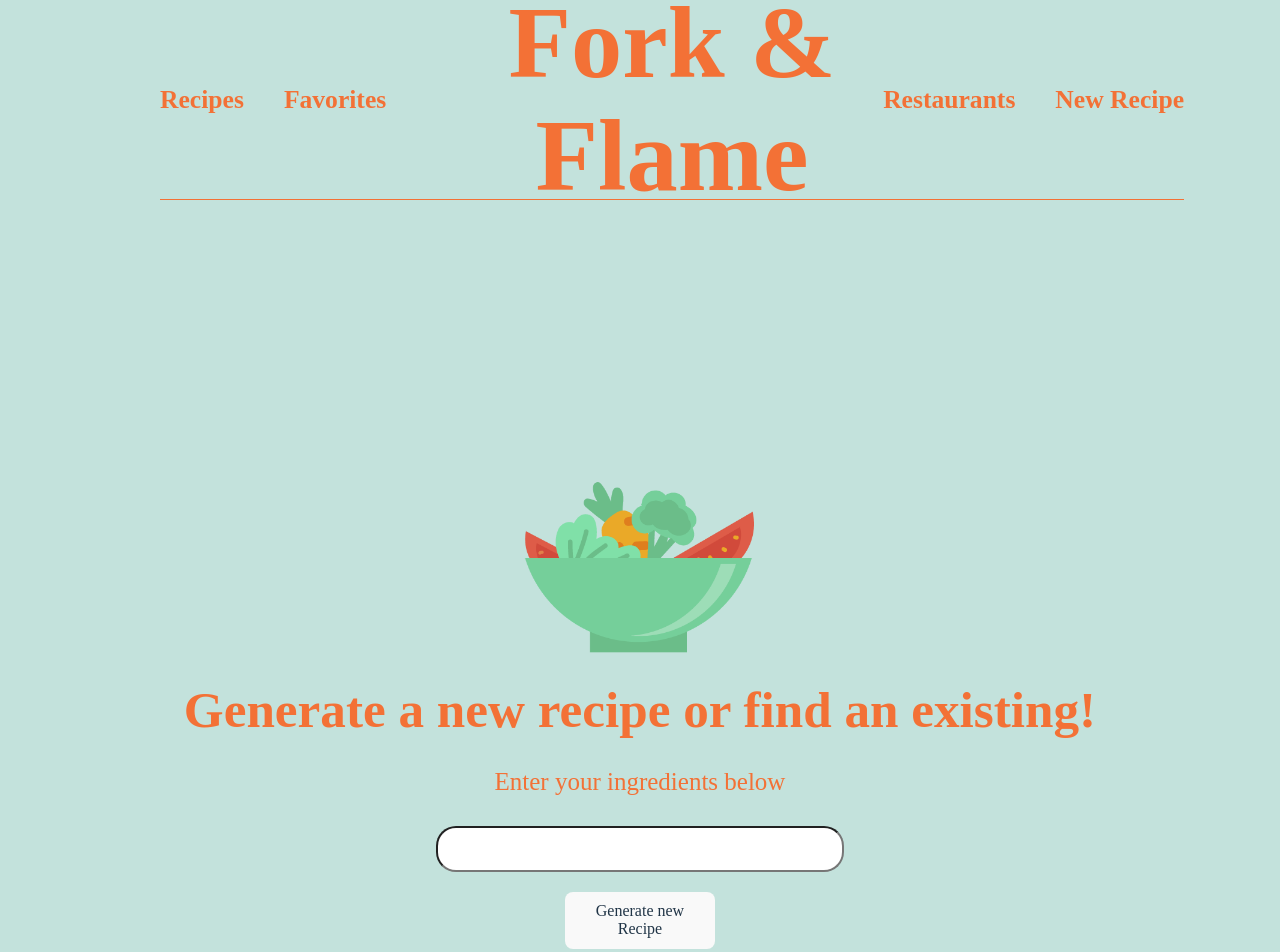
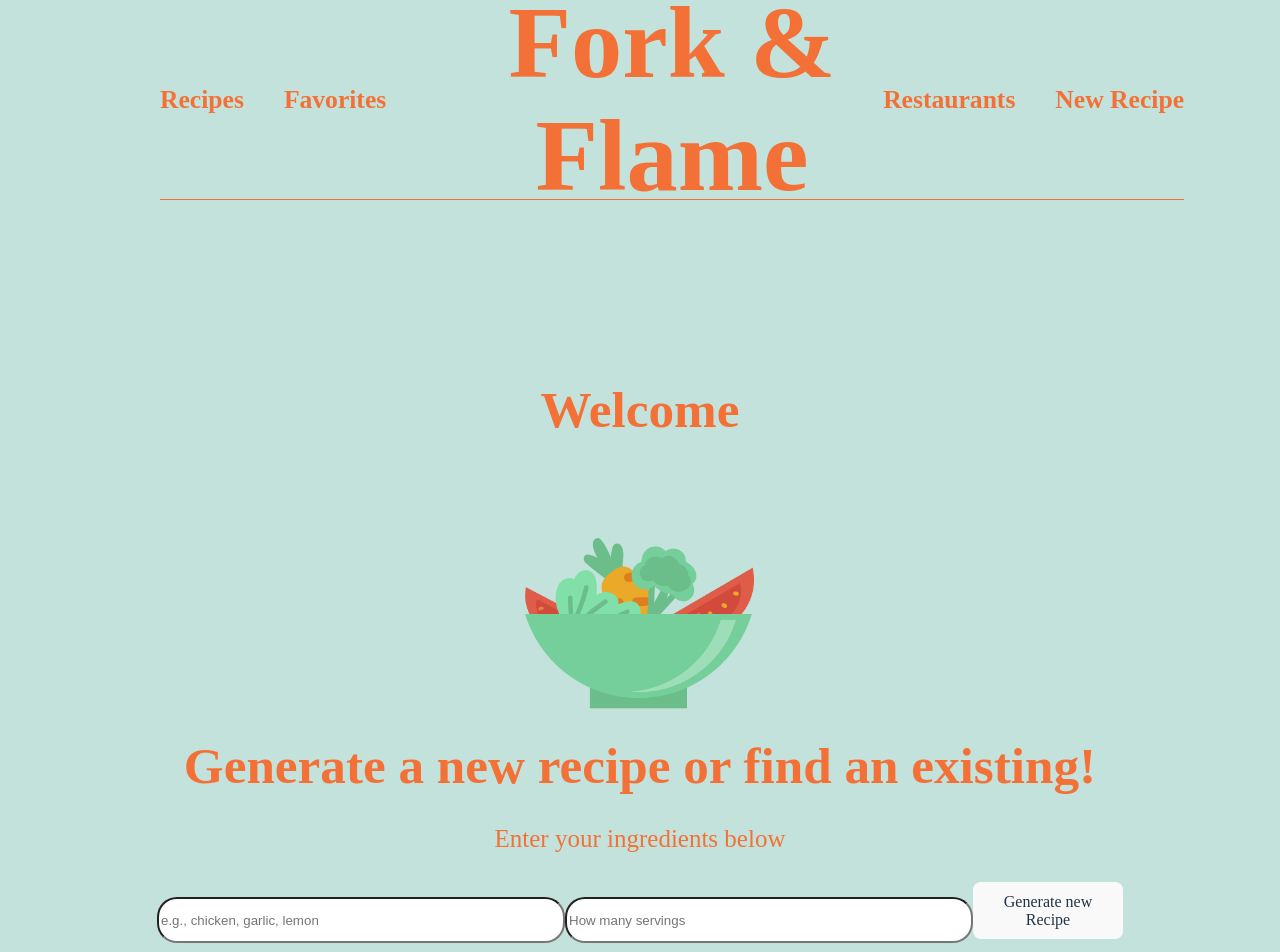
Before and after one commit to zackvalavanis/F-F-Frontend, a React (Vite) app: page / in a window 1280 px wide. Shown: the top 952 px of the page. Built offline with nearby package versions, Linux system fonts and the light colour scheme.

Commit message:
you can now ai generate recipes

```diff
--- a/src/App.tsx
+++ b/src/App.tsx
@@ -10,6 +10,7 @@ import { Restaurants } from './screens/Restaurants/Restaurants'
 import { RecipesShow } from './screens/Recipes/RecipesShow'
 import { NewRecipe } from './screens/Recipes/NewRecipe'
 import { Profile } from './screens/Profile/Profile'
+import { UserProvider } from './components/Context/user-context'
 
 function App() {
   const router = createBrowserRouter([
@@ -37,7 +38,9 @@ function App() {
 
   return (
     <>
-      <RouterProvider router={router} />
+      <UserProvider>
+        <RouterProvider router={router} />
+      </UserProvider>
     </>
   )
 }
--- /dev/null
+++ b/src/components/Context/user-context.tsx
@@ -0,0 +1,41 @@
+import React, { createContext, useState, ReactNode, useContext, useEffect } from 'react';
+
+interface User {
+  id: number;
+  name: string;
+  email: string;
+}
+
+interface UserContextType {
+  user: User | null;
+  setUser: (user: User | null) => void;
+}
+
+const UserContext = createContext<UserContextType | undefined>(undefined);
+
+export const UserProvider = ({ children }: { children: ReactNode }) => {
+  const [user, setUserState] = useState<User | null>(null);
+
+  // Load user from localStorage on mount
+  useEffect(() => {
+    const storedUser = localStorage.getItem('user');
+    if (storedUser) setUserState(JSON.parse(storedUser));
+  }, []);
+
+  const setUser = (user: User | null) => {
+    if (user) {
+      localStorage.setItem('user', JSON.stringify(user));
+    } else {
+      localStorage.removeItem('user');
+    }
+    setUserState(user);
+  };
+
+  return <UserContext.Provider value={{ user, setUser }}>{children}</UserContext.Provider>;
+};
+
+export const useUser = () => {
+  const context = useContext(UserContext);
+  if (!context) throw new Error('useUser must be used within a UserProvider');
+  return context;
+};
--- a/src/screens/Auth/Login.tsx
+++ b/src/screens/Auth/Login.tsx
@@ -2,9 +2,11 @@ import React, { useState } from 'react';
 import { Box, TextField, Button, Typography, Paper } from '@mui/material';
 import './Login.css'
 import { useNavigate } from 'react-router-dom';
+import { useUser } from '../../components/Context/user-context';
 
 export function Login() {
   const navigate = useNavigate()
+  const { setUser } = useUser()
   const api = import.meta.env.VITE_BACKEND_HOST
   const [formData, setFormData] = useState({
     email: '',
@@ -27,6 +29,7 @@ export function Login() {
       if (res.ok) {
         const data = await res.json()
         console.log('Logged in user', data)
+        setUser(data)
         navigate('/')
       }
     } catch (error) {
--- a/src/screens/Favorites/Favorites.css
+++ b/src/screens/Favorites/Favorites.css
@@ -8,7 +8,7 @@
 }
 
 .recipe-container-favorites {
-  display: grid;
+  display: flex;
   gap: 1.5rem;
   grid-template-columns: repeat(auto-fit, minmax(300px, 1fr));
   align-items: stretch;
--- a/src/screens/Favorites/Favorites.tsx
+++ b/src/screens/Favorites/Favorites.tsx
@@ -41,7 +41,7 @@ export function Favorites() {
 
   return (
     <div className='favorites-page'>
-      <h1 style={{ color: '#ff7043', marginBottom: '40px' }}>Our Favorite Recipes</h1>
+      <h1 style={{ color: '#ff7043', marginBottom: '40px' }}>Our Communities Favorite Recipes</h1>
       <div className='recipe-container-favorites'>
         {favorites.map(favorite => (
           <RecipeReviewCard key={favorite.id} recipe={favorite} />
--- a/src/screens/LandingPage/LandingPage.tsx
+++ b/src/screens/LandingPage/LandingPage.tsx
@@ -3,16 +3,53 @@ import './LandingPage.css';
 import { Player } from "@lottiefiles/react-lottie-player";
 import foodAnimation from "../../assets/Food-animation.json";
 import prepareFood from "../../assets/Prepare-Food.json";
-import { useState } from "react";
+import { useState, type FormEvent } from "react";
+import { useUser } from "../../components/Context/user-context";
 
 export function LandingPage() {
   const navigate = useNavigate();
   const [showSecond, setShowSecond] = useState(false);
+  const { user } = useUser();
+  const api = import.meta.env.VITE_BACKEND_HOST
+  const [recipeId, setrecipeId] = useState('')
+
+  console.log(user?.name)
+
+
+  const handleRecipeGenerator = async (e: FormEvent<HTMLFormElement>) => {
+    e.preventDefault();
+
+    const form = e.currentTarget;
+    const ingredientsInput = form.elements.namedItem('ingredients') as HTMLInputElement | null;
+    const servingsInput = form.elements.namedItem('servings') as HTMLInputElement | null;
+
+    if (!ingredientsInput) {
+      console.error("Ingredients input not found!");
+      return;
+    }
+
+    const ingredients = ingredientsInput.value.split(',').map(s => s.trim());
+    const servings = servingsInput ? parseInt(servingsInput.value) || 1 : 1;
+
+    try {
+      const res = await fetch(`${api}/recipes/generate_from_ingredients`, {
+        method: 'POST',
+        headers: { 'Content-Type': 'application/json' },
+        body: JSON.stringify({ ingredients, servings, save: true })
+      });
+
+      if (!res.ok) throw new Error(`HTTP error! status: ${res.status}`);
+      const json = await res.json();
+      setrecipeId(json);
+      console.log("Recipe saved:", json);
+    } catch (error) {
+      console.log(error);
+    }
+  };
+
 
   return (
     <div className="landing-page">
-
-
       {/* Optional clickable area */}
       <div
         className="clickable-area"
@@ -39,6 +76,7 @@ export function LandingPage() {
         )}
         {showSecond && (
           <div className="second-animation-container">
+            <h1 style={{ textAlign: 'center', color: '#f37136' }}>Welcome {user?.name || null}</h1>
             <Player
               autoplay
               speed={1}
@@ -50,8 +88,30 @@ export function LandingPage() {
             <h1 style={{ display: 'flex', justifyContent: 'center', color: '#f37136' }}>Generate a new recipe or find an existing!</h1>
             <p style={{ display: 'flex', justifyContent: 'center', alignItems: 'center', color: '#f37136', fontSize: '25px' }}>Enter your ingredients below</p>
             <div className='container-input-buttons' style={{ display: 'flex', flexDirection: 'column', gap: '20px', alignItems: 'center' }}>
-              <input style={{ width: '400px', height: '40px', borderRadius: '20px' }} type='list'></input>
-              <button className='landingPage-buttons' style={{ display: 'flex', justifyContent: 'center', alignItems: 'center', width: '150px' }}>Generate new Recipe</button>
+
+              <form onSubmit={handleRecipeGenerator}>
+                <input
+                  name="ingredients"
+                  style={{ width: '400px', height: '40px', borderRadius: '20px' }}
+                  type="text"
+                  placeholder="e.g., chicken, garlic, lemon"
+                />
+                <input
+                  name='servings'
+                  type='text'
+                  placeholder='How many servings'
+                  style={{ width: '400px', height: '40px', borderRadius: '20px' }}
+                >
+
+                </input>
+                <button
+                  type="submit"
+                  className="landingPage-buttons"
+                  style={{ width: '150px' }}
+                >
+                  Generate new Recipe
+                </button>
+              </form>
               <button onClick={() => navigate('/recipes')} className='landingPage-buttons' style={{ display: 'flex', justifyContent: 'center', alignItems: 'center', width: '150px' }}>Find current Recipe</button>
             </div>
           </div>
```
